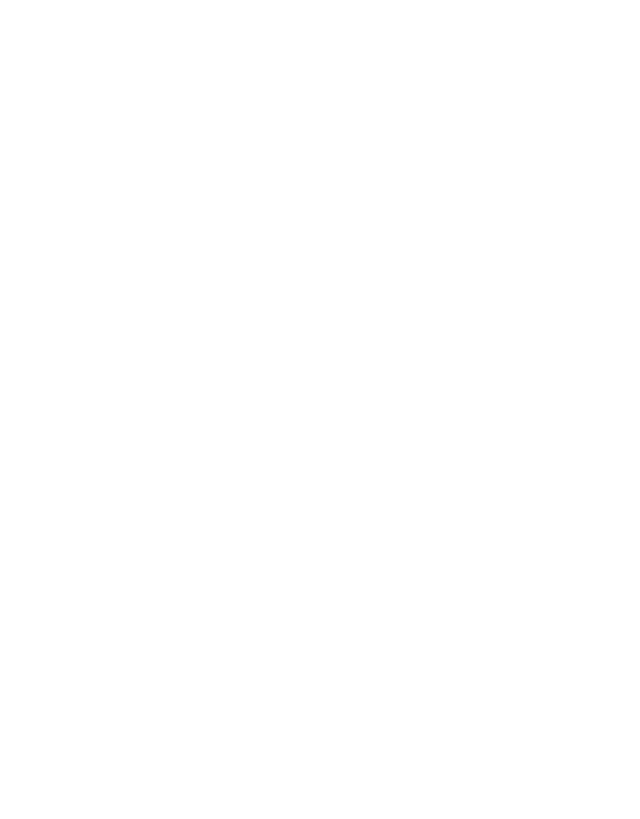
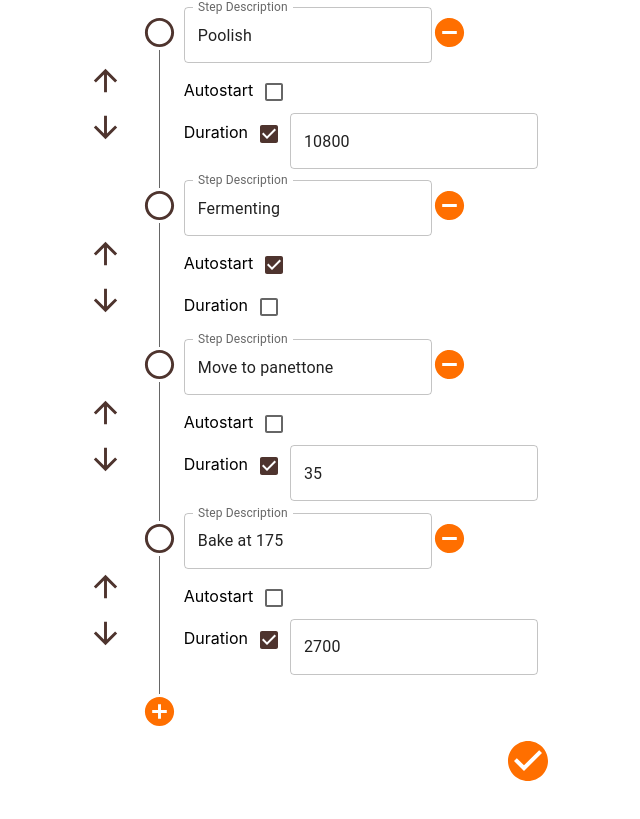
Before and after one commit to pewit90/yeastly, a React (Create React App) app: page /edit/1 in a window 1280 px wide. Before the commit this address had no page. Shown: the part 193-1012 px from the top of the page, without its empty margins (316-956 px from the left). Before the commit the page ends 800 px from the top, so only its background shows below. Built offline with nearby package versions, Linux system fonts and the light colour scheme.

Commit message:
Edit existing breads

```diff
--- a/src/components/App.tsx
+++ b/src/components/App.tsx
@@ -1,6 +1,6 @@
 import { createTheme, ThemeProvider } from "@mui/material";
+import path from "path";
 import { Route, Routes } from "react-router-dom";
-import { getBreads } from "../model/store";
 import "./App.css";
 import { BreadHistory } from "./BreadHistory";
 import { BreadView } from "./BreadView";
@@ -25,7 +25,7 @@ function App() {
         <Route path="/" element={<BreadHistory />} />
         <Route path="/:uuid" element={<BreadView />} />
         <Route path="/edit" element={<EditBread />} />
-
+        <Route path="/edit/:uuid" element={<EditBread />} />
         <Route path="/calculator" element={<HydrationCalculator />} />
       </Routes>
     </ThemeProvider>
--- a/src/components/BreadView.tsx
+++ b/src/components/BreadView.tsx
@@ -1,17 +1,17 @@
 import ArrowBackIcon from "@mui/icons-material/ArrowBack";
-import { Box, Button, IconButton, Typography } from "@mui/material";
 import CheckCircleIcon from "@mui/icons-material/CheckCircle";
 import CircleNotificationsIcon from "@mui/icons-material/CircleNotifications";
 import RadioButtonUncheckedIcon from "@mui/icons-material/RadioButtonUnchecked";
+import { Box, Button, IconButton, Typography } from "@mui/material";
+import { addMinutes, intervalToDuration } from "date-fns";
 import { useEffect, useState } from "react";
 import { useNavigate, useParams } from "react-router-dom";
 import { Bread } from "../model/bread";
 import { Step, StepState } from "../model/step";
 import { getBread, storeBread } from "../model/store";
 import { Page } from "./Page";
-import { addMinutes, intervalToDuration } from "date-fns";
-import { ContentCopy } from "@mui/icons-material";
-
+import ModeEditIcon from "@mui/icons-material/ModeEdit";
+import Fab from "@mui/material/Fab";
 export interface StepViewProps {
   step: Step;
   isCurrent?: boolean;
@@ -146,6 +146,17 @@ export function BreadView() {
       <ArrowBackIcon />
     </IconButton>
   );
+  const editIcon = (
+    <Fab
+      color="secondary"
+      aria-label="edit"
+      onClick={() => {
+        navigate("/edit/" + uuid);
+      }}
+    >
+      <ModeEditIcon />
+    </Fab>
+  );
 
   const updateBread = (mutate: (bread: Bread) => Bread) => {
     const nextBread = mutate(bread);
@@ -162,9 +173,12 @@ export function BreadView() {
   const handleStartStep = () => {
     updateBread((bread) => bread.startStep());
   };
-
   return (
-    <Page title={bread.name} navigationIcon={navigationIcon}>
+    <Page
+      title={bread.name}
+      navigationIcon={navigationIcon}
+      fabButton={editIcon}
+    >
       <Box mt="5px">
         {bread.steps.map((step: Step, index) => (
           <StepView
--- a/src/components/EditBread.tsx
+++ b/src/components/EditBread.tsx
@@ -9,10 +9,10 @@ import { Box, Checkbox, IconButton, TextField } from "@mui/material";
 import { Stack } from "@mui/system";
 import { produce } from "immer";
 import React, { useState } from "react";
-import { useNavigate } from "react-router-dom";
+import { useNavigate, useParams } from "react-router-dom";
 import { Bread } from "../model/bread";
 import { Step } from "../model/step";
-import { storeBread } from "../model/store";
+import { getBread, storeBread } from "../model/store";
 import { Page } from "./Page";
 
 function EditStep(props: {
@@ -199,7 +199,12 @@ function EditSteps(props: { steps: Step[]; onChange: Function }) {
   );
 }
 
-export function EditBread(props: { bread?: Bread }) {
+export function EditBread() {
+  const params = useParams();
+  const uuid: number | undefined = params.uuid
+    ? (params.uuid as unknown as number)
+    : undefined;
+  console.log("edit uuid " + uuid);
   const navigate = useNavigate();
   const navigationIcon = (
     <IconButton
@@ -215,12 +220,12 @@ export function EditBread(props: { bread?: Bread }) {
   );
   const timestamp = new Date();
   const [bread, setBread] = useState(
-    props.bread
-      ? props.bread
+    uuid
+      ? produce(getBread(uuid), (draft) => draft)
       : new Bread(
           timestamp.getTime(),
           "New Bread",
-          [new Step("new", false)],
+          [new Step("", false)],
           timestamp
         )
   );
@@ -259,7 +264,7 @@ export function EditBread(props: { bread?: Bread }) {
             aria-label="Create"
             onClick={() => {
               storeBread(bread);
-              navigate("/" + bread.uuid);
+              navigate(-1);
             }}
           >
             <CheckCircleIcon sx={{ fontSize: "48px" }} color="secondary" />
```
